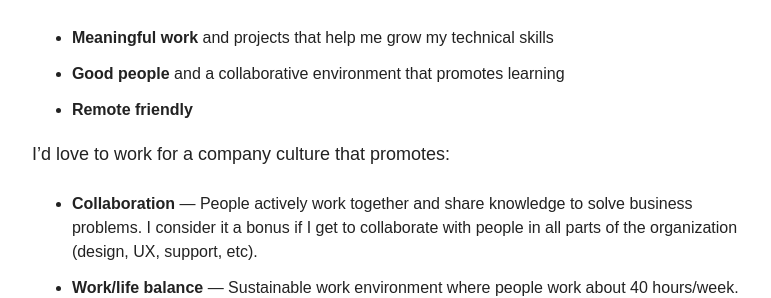
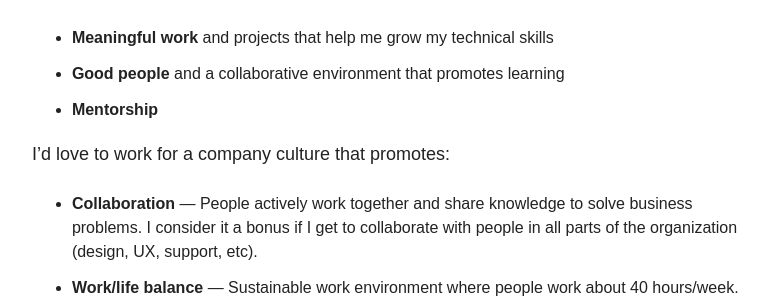
Before and after one commit to teresafinn/teresafinn.github.io, a Jekyll site: the page built from work/index.md, in a window 1280 px wide and 900 px high, scrolled down 1818 px. Shown: the part 159-457 px from the top of the window, without its empty margins (254-1025 px from the left). Built offline with Jekyll 4.4.1, drawn with Linux system fonts in a browser that asks for light colours; nearby versions of some CDN libraries.

Commit message:
Update work

```diff
--- a/work/index.md
+++ b/work/index.md
@@ -33,7 +33,7 @@
 
 * **Meaningful work** and projects that help me grow my technical skills
 * **Good people** and a collaborative environment that promotes learning
-* **Remote friendly**
+* **Mentorship**
 
 I'd love to work for a company culture that promotes:
 
```
